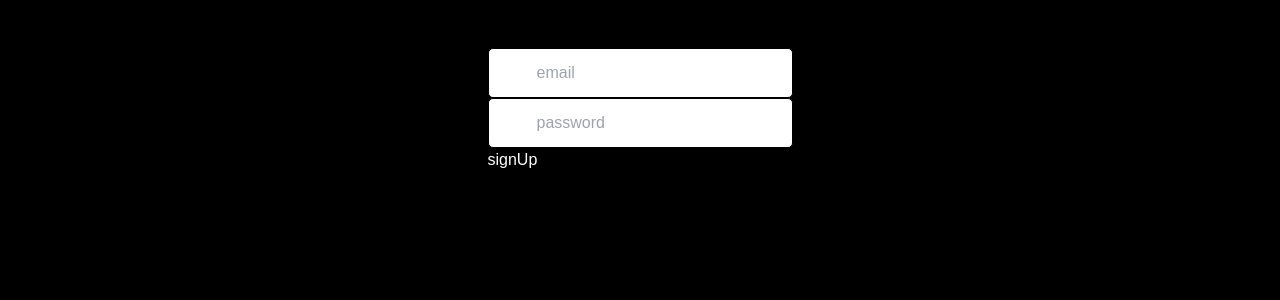
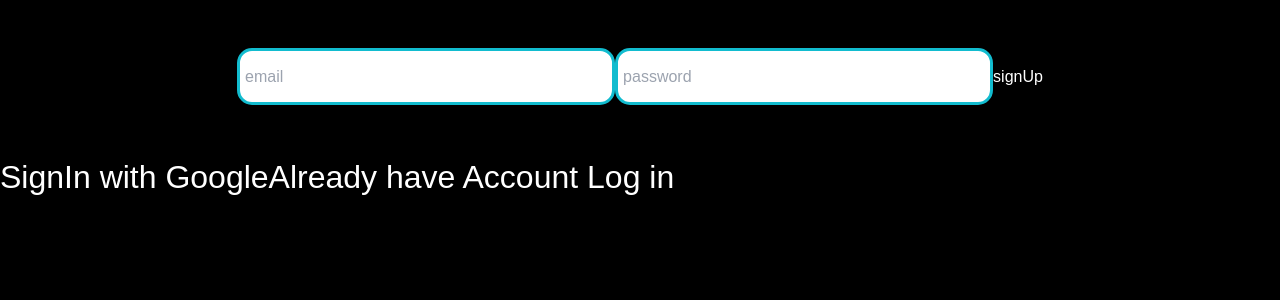
Before and after one commit to Manojkbharathi/e-commerce, a React (Vite) app: page / in a window 1280 px wide. Shown: the top 300 px of the page. Built offline with nearby package versions, Linux system fonts and the light colour scheme.

Commit message:
solved bug

```diff
--- a/package.json
+++ b/package.json
@@ -10,6 +10,7 @@
     "preview": "vite preview"
   },
   "dependencies": {
+    "axios": "^1.4.0",
     "firebase": "^9.23.0",
     "react": "^18.2.0",
     "react-dom": "^18.2.0",
--- a/src/components/nav-bar/Navbar.jsx
+++ b/src/components/nav-bar/Navbar.jsx
@@ -15,14 +15,15 @@
   const handleSearchChange = (e) => {
     updateSearchQuery(e.target.value);
   };
-  const handleLogout = async () => {
+  const logout = async () => {
     signOut(auth)
       .then(() => {
         navigate('/');
+
         localStorage.clear();
         window.location.reload();
       })
-      .catch((err) => console.log(err.message));
+      .catch((err) => console.log('error'));
   };
 
   return (
@@ -49,7 +50,7 @@
           <Link to='/cart'>
             🛒 <span className='cart-count'>{totalQuantity}</span>
           </Link>
-          <button className='btn' onClick={handleLogout}>
+          <button className='btn' onClick={logout}>
             <IoMdLogOut />
           </button>
         </div>
--- a/src/main.jsx
+++ b/src/main.jsx
@@ -35,7 +35,7 @@
       },
 
       {
-        path: '/productWatches',
+        path: 'productWatches',
         element: <Watch />,
       },
       {
--- a/src/routes/products.jsx
+++ b/src/routes/products.jsx
@@ -1,7 +1,8 @@
 import React, { useState, useEffect } from 'react';
 import { useCartGLobalContext } from '../context/context';
-
+import { onAuthStateChanged } from 'firebase/auth';
 import { Link } from 'react-router-dom';
+import { auth } from '../utils/firebase';
 import { useNavigate } from 'react-router-dom';
 import Slider from 'react-slick';
 import 'slick-carousel/slick/slick.css';
@@ -34,7 +35,16 @@
   const [users, setUsers] = useState({ name: '', email: '', message: '' });
 
   const { name, email, message } = users;
-
+  useEffect(() => {
+    onAuthStateChanged(auth, (user) => {
+      if (user) {
+        const uid = user.uid;
+        setId(uid);
+      } else {
+        navigate('/logIn');
+      }
+    });
+  }, [navigate]);
   function handleOnchange(event) {
     const value = event.target.value;
     const key = event.target.name;
--- a/src/routes/signUp.jsx
+++ b/src/routes/signUp.jsx
@@ -1,9 +1,8 @@
-import React from 'react';
-import Form from '../components/form/Form';
+import { auth, provider } from '../utils/firebase';
+import { createUserWithEmailAndPassword, signInWithPopup } from 'firebase/auth';
 import { Link, NavLink, useNavigate } from 'react-router-dom';
-import { auth, provider } from '../utils/firebase';
 import { useState, useEffect } from 'react';
-import { createUserWithEmailAndPassword, signInWithPopup } from 'firebase/auth';
+
 import '../index.css';
 const SignUp = () => {
   const navigate = useNavigate();
@@ -58,9 +57,17 @@
           <button type='submit' className='button'>
             signUp
           </button>
+
           {error && <span>Wrong email or password</span>}
         </form>
       </div>
+      <button className='btn' onClick={handleCLick}>
+        SignIn with Google
+      </button>
+
+      <button className='btn' onClick={() => navigate('/logIn')}>
+        Already have Account Log in
+      </button>
     </div>
   );
 };
```
Also changed, not shown: 1 other file (tests, documents, lock files or other folders).
